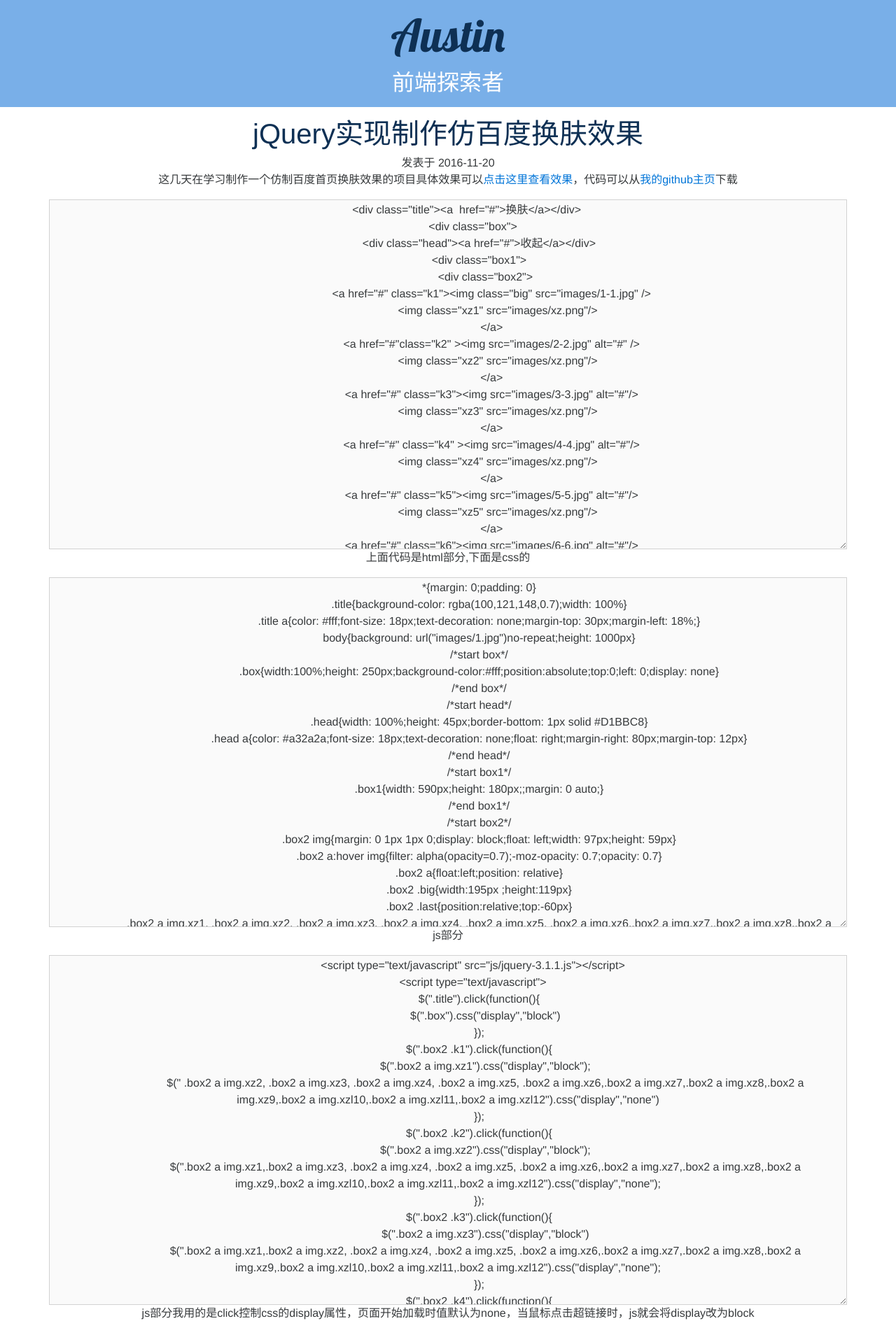
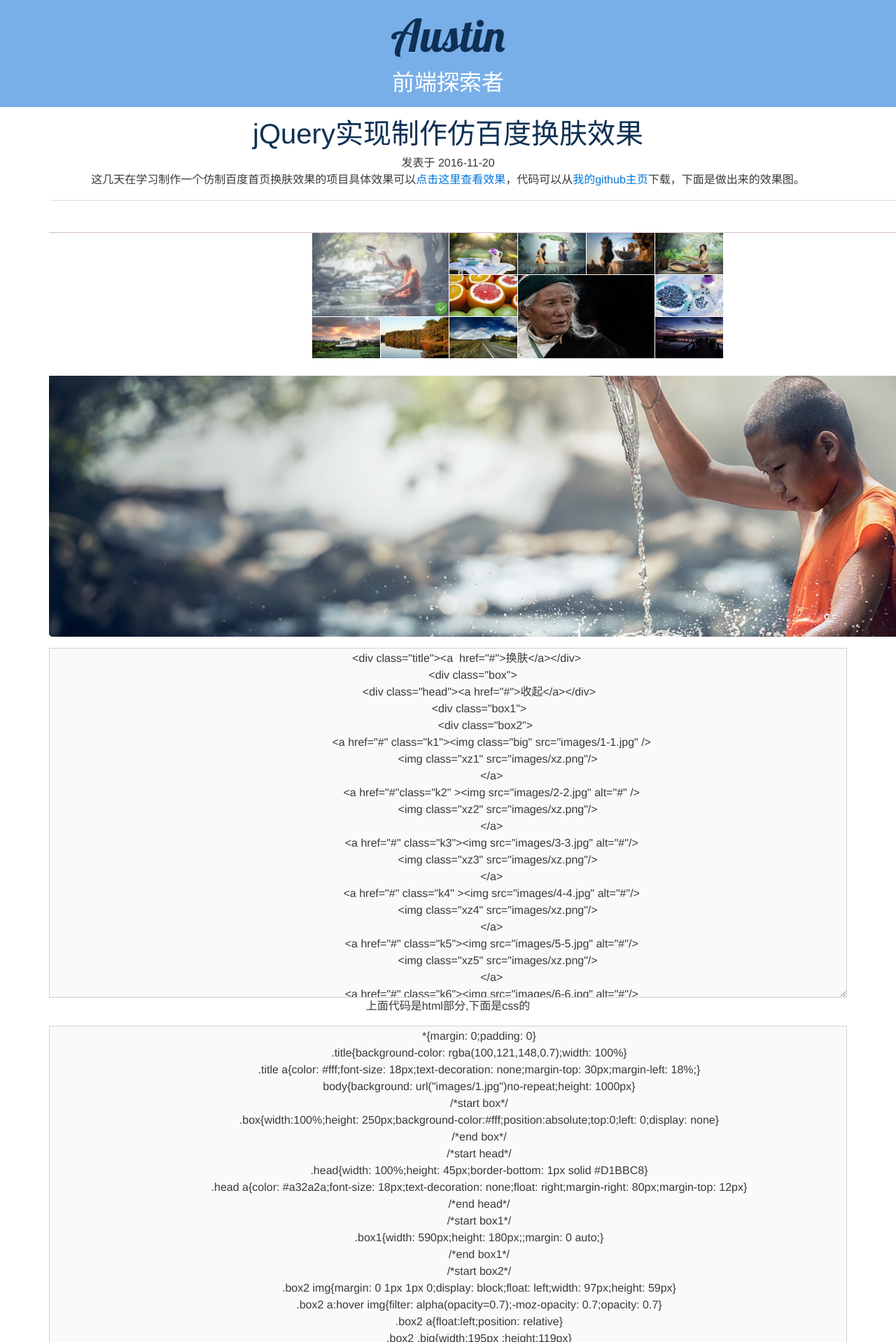
Before and after one commit to AustinCQ/AustinCQ.github.io, a Jekyll site: the page built from 2016/11/20/index.html, in a window 1280 px wide. Shown: the part 433-2351 px from the top of the page at 70% size. Built offline with Jekyll 4.4.1, drawn with Linux system fonts in a browser that asks for light colours; nearby versions of some CDN libraries; comment, search, counter and statistics services are not loaded.

Commit message:
Update min.html

```diff
--- a/_includes/min.html
+++ b/_includes/min.html
@@ -9,8 +9,9 @@
             </time>
     </div>
         <div class="article-body">
-            <p>这几天在学习制作一个仿制百度首页换肤效果的项目具体效果可以<span><a href="http://huangdaxing.top/2016/11/demo/" itemprop="url">点击这里查看效果</a>，</span>代码可以从<span><a href="https://github.com/AustinCQ">我的github主页</a>下载</span></p>
-            <p>
+            <p>这几天在学习制作一个仿制百度首页换肤效果的项目具体效果可以<span><a href="http://huangdaxing.top/2016/11/demo/" itemprop="url">点击这里查看效果</a>，</span>代码可以从<span><a href="https://github.com/AustinCQ">我的github主页</a>下载，</span>下面是做出来的效果图。</p>
+		<p><img class="img-rounded" src="http://huangdaxing.top/web-dist/images/pic1120.png" alt="jquery 网页换肤" ></p>
+		<p>
           <textarea disabled="disabled" class="col-xs-12 col-sm-12 col-md-12">
             <div class="title"><a  href="#">换肤</a></div>
                 <div class="box">
```
